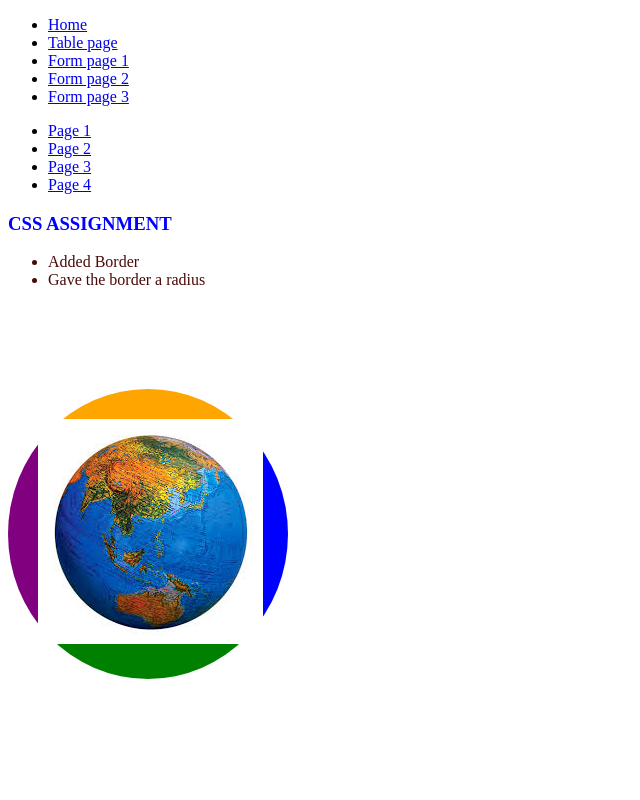
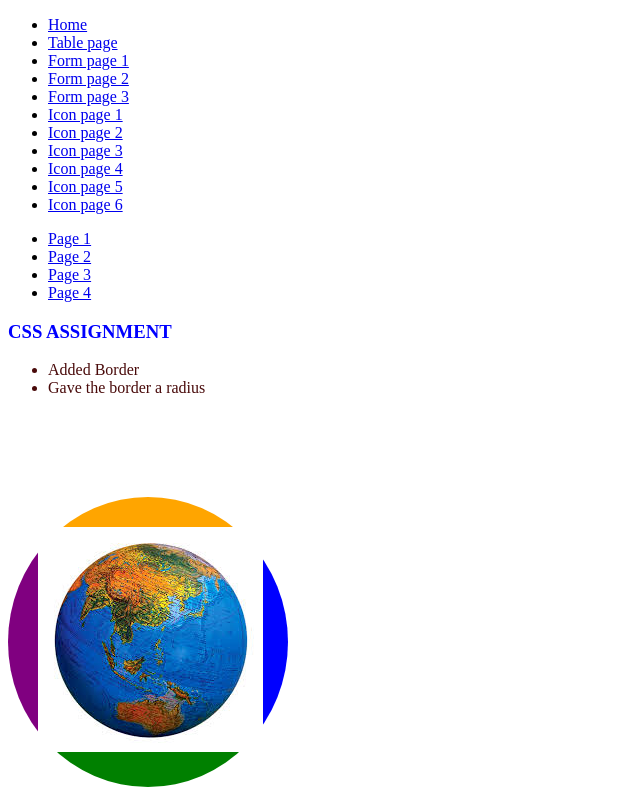
Before and after one commit to Diame21/css_24, a plain HTML site: page index.html in a window 1280 px wide. Shown: the top 800 px of the page, without its empty margins (0-640 px from the left). Drawn offline with Linux system fonts and the light colour scheme.

Commit message:
added a link

```diff
--- a/index.html
+++ b/index.html
@@ -27,7 +27,6 @@
             border-left: 30px solid purple;
 
             margin: 100px 200px 300px 00px;
-            /* border-radius:10%; */
             box-shadow: -30px -30px 60px brown inset;
         }
     </style>
@@ -40,6 +39,12 @@
         <li><a href="form_1.html" class="damn">Form page 1</a></li>
         <li><a href="form_2.html" class="damn">Form page 2</a></li>
         <li><a href="form_3.html" class="damn">Form page 3</a></li>
+         <li><a href="icon_1.html" class="damn">Icon page 1</a></li>
+        <li><a href="icon_2.html" class="damn">Icon page 2</a></li>
+        <li><a href="icon_3.html" class="damn">Icon page 3</a></li>
+        <li><a href="icon_4.html" class="damn">Icon page 4</a></li>
+        <li><a href="icon_5.html" class="damn">Icon page 5</a></li>
+        <li><a href="icon_6.html" class="damn">Icon page 6</a></li>
     </ul>
     <ul>
         <li><a href="index.html">Page 1</a></li>
```
